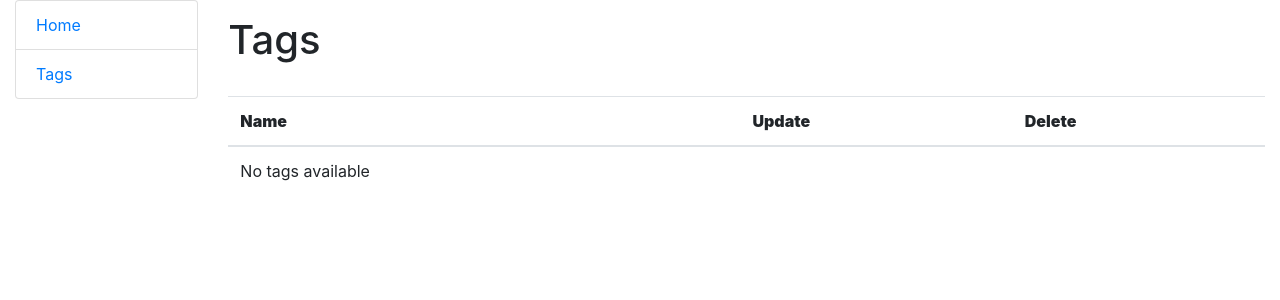
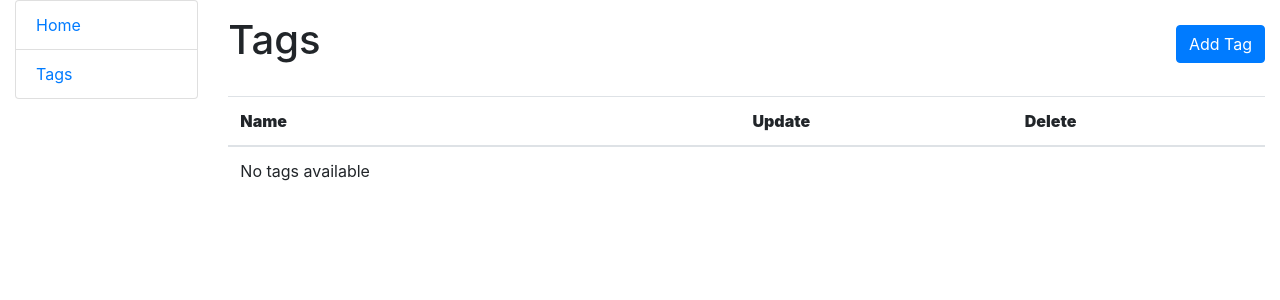
Before and after one commit to OleksiukStepan/practice, a Django app: page /practice/tags/ in a window 1280 px wide. Shown: the top 300 px of the page. Run offline with Django 5.2, Linux system fonts and the light colour scheme; data that the repository does not hold is empty.

Commit message:
update home, tag_list, task_form.html

```diff
--- a/templates/pages/home.html
+++ b/templates/pages/home.html
@@ -31,7 +31,7 @@
             {% endfor %}
           </small>
           <br>
-          <a href="{% url 'practice:task_update' task.id %}" class="btn btn-primary">Update</a>
+          <a href="{% url 'practice:task_update' task.id %}" class="btn btn-warning">Update</a>
           <a href="{% url 'practice:task_delete' task.id %}" class="btn btn-danger">Delete</a>
         </div>
         <div>
--- a/templates/pages/tag_list.html
+++ b/templates/pages/tag_list.html
@@ -6,7 +6,7 @@
 
   <div class="d-flex justify-content-between align-items-center mt-3 mb-4">
     <h1>Tags</h1>
-    {#    <a href="{% url 'practice:tag_create' %}" class="btn btn-primary">Add Tag</a>#}
+      <a href="{% url 'practice:tag_create' %}" class="btn btn-primary">Add Tag</a>
   </div>
 
   <table class="table">
@@ -21,8 +21,8 @@
       {% for tag in tags %}
         <tr>
           <td>{{ tag.name }}</td>
-          <td><a href="#" class="btn btn-secondary">Update</a></td>
-          <td><a href="#" class="btn btn-secondary">Delete</a></td>
+          <td><a href="{% url 'practice:tag_update' tag.id %}" class="btn btn-warning">Update</a></td>
+          <td><a href="#" class="btn btn-danger">Delete</a></td>
         </tr>
       {% empty %}
         <tr>
--- a/templates/pages/task_form.html
+++ b/templates/pages/task_form.html
@@ -7,7 +7,7 @@
 
 {% block content %}
   <div class="container mt-4">
-    <h2>Update Task</h2>
+    <h2>{{ object|yesno:"Update,Create" }} Task</h2>
     <form method="post" novalidate>
       {% csrf_token %}
       {{ form|crispy }}
```
